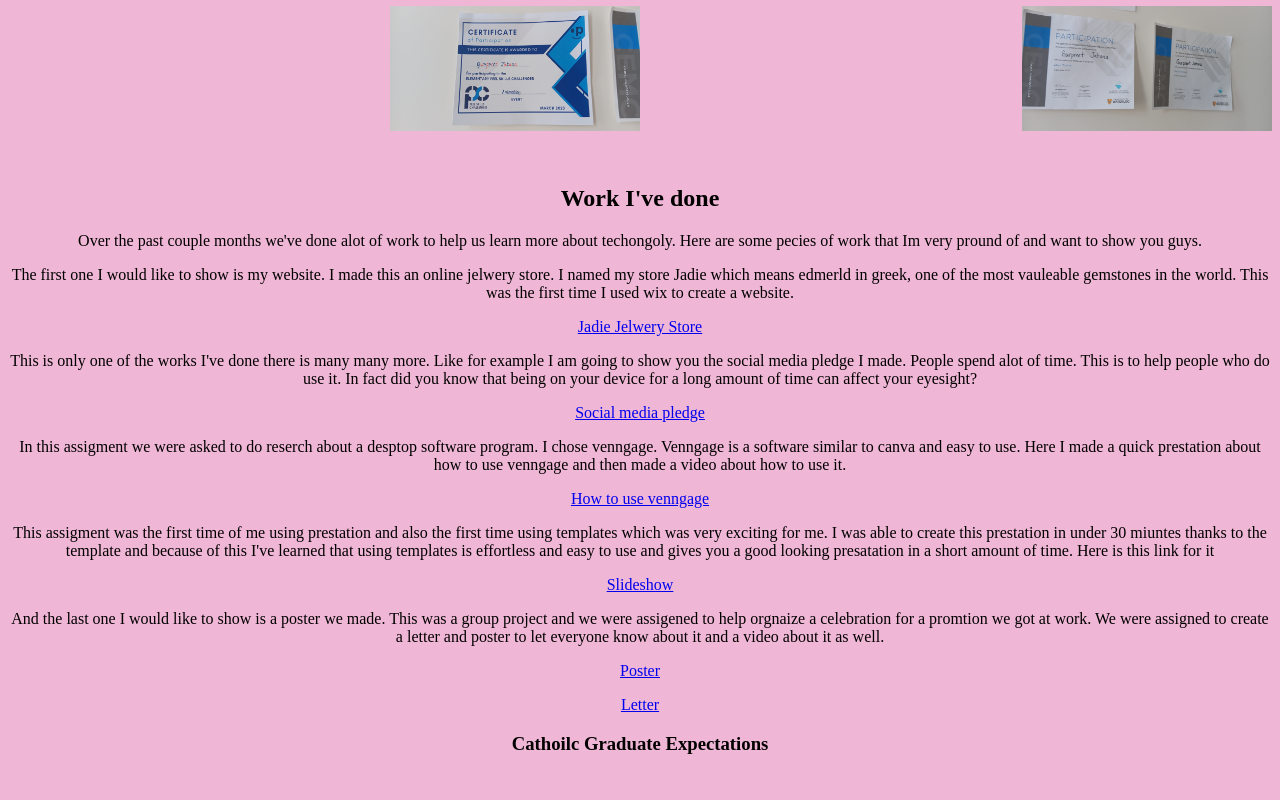
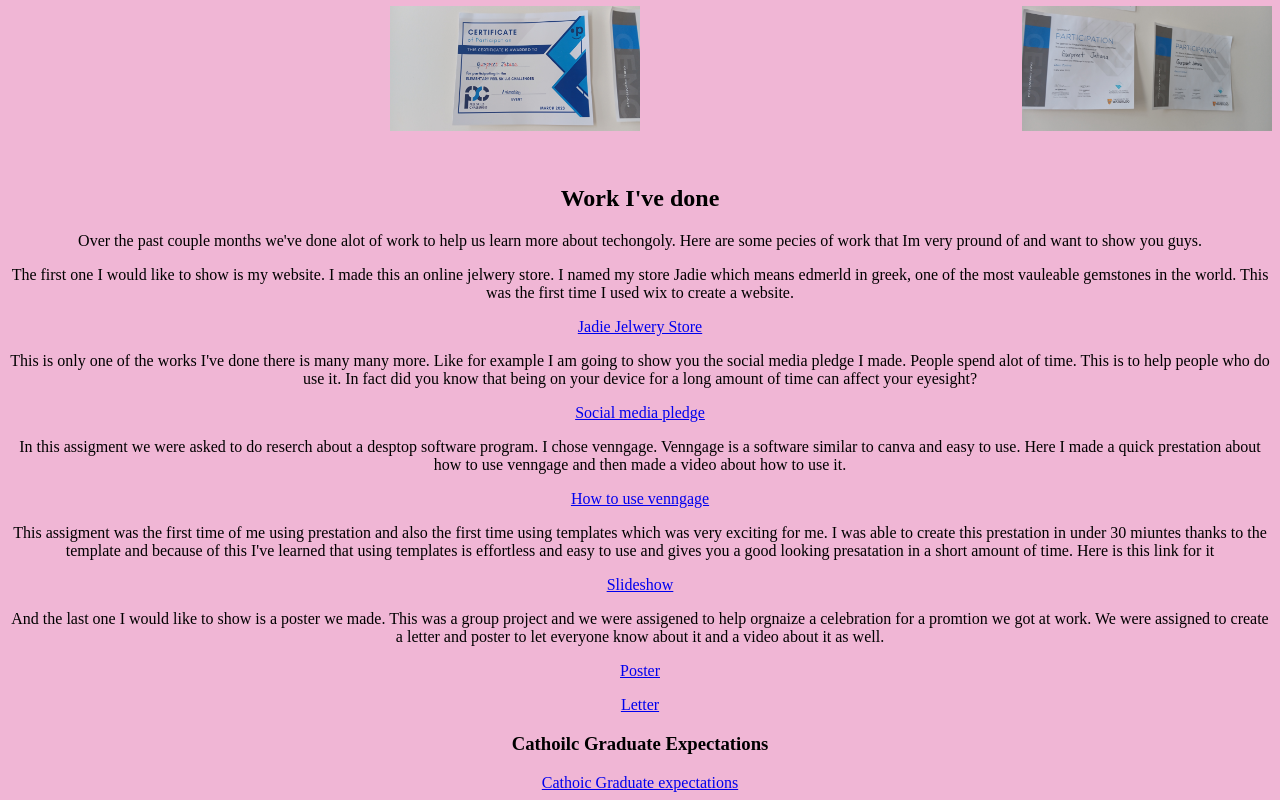
Before and after one commit to GurpreetJatana/website, a plain HTML site: page index.html in a window 1280 px wide. Shown: the part 371-1171 px from the top of the page. Before the commit the page ends 1145 px from the top, so only its background shows below. Drawn offline with Linux system fonts and the light colour scheme.

Commit message:
Update index.html

```diff
--- a/index.html
+++ b/index.html
@@ -39,7 +39,7 @@
   <p><a href="https://dpcdsborg-my.sharepoint.com/:w:/r/personal/354229884_educ_dpcdsb_org/_layouts/15/Doc.aspx?sourcedoc=%7B3F6949D8-454E-4DCD-A755-501322600145%7D&file=Document.docx&action=default&mobileredirect=true&DefaultItemOpen=1&login_hint=354230889%40educ.dpcdsb.org&ct=1705279480227&wdOrigin=OFFICECOM-WEB.START.EDGEWORTH&cid=80d60006-83c9-4d34-badb-053c354f4c11&wdPreviousSessionSrc=HarmonyWeb&wdPreviousSession=e1a0af3e-dfbc-4fb2-bfe0-dcc729a8399a"> Letter</a></p>
   </p>
   <p><h3> Cathoilc Graduate Expectations</h3></p>
-  <a href="https://www3.dpcdsb.org/students/catholic-graduate-expectations/catholic-graduate-expectations"></a>
+  <a href="https://www3.dpcdsb.org/students/catholic-graduate-expectations/catholic-graduate-expectations">Cathoic Graduate expectations</a>
 </center>
 </font>
   </body>
```
